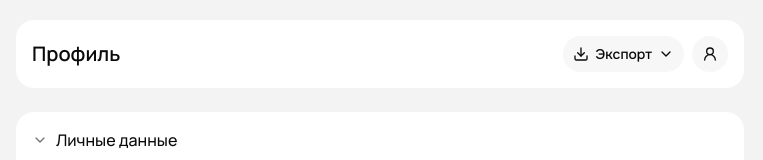
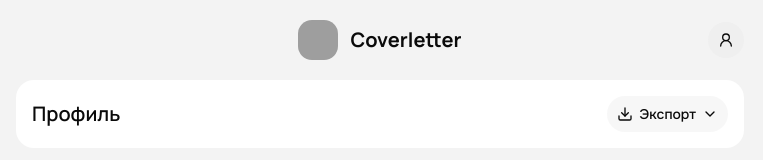
Before and after one commit to nik-tolstik/coverletter, a Next.js app: page /profile in a window 1280 px wide. Shown: the top 160 px of the page, without its empty margins (260-1023 px from the left). Built offline with nearby package versions, Linux system fonts and the light colour scheme; no server answers; sample sign-in values are in the browser's storage; grey boxes are pictures that could not be loaded.

Commit message:
feat(ui): add AppHeader component and integrate into HomePage and ProfilePage layouts

```diff
--- a/src/_pages/home/ui/home-page.tsx
+++ b/src/_pages/home/ui/home-page.tsx
@@ -1,6 +1,7 @@
 import { CoverLetterWorkspace } from "@/widgets/cover-letter-workspace";
 import type { CoverLetterHistoryItem } from "@/entities/cover-letter-history";
 import type { CoverLetterSettingsForm } from "@/entities/cover-letter-settings";
+import { AppHeader } from "@/widgets/app-navigation";
 
 export function HomePage({
   initialHistory,
@@ -12,10 +13,14 @@ export function HomePage({
   userEmail: string;
 }) {
   return (
-    <CoverLetterWorkspace
-      userEmail={userEmail}
-      initialHistory={initialHistory}
-      initialSettings={initialSettings}
-    />
+    <main className="min-h-dvh bg-background">
+      <div className="mx-auto flex w-full max-w-190 flex-col gap-5 px-4 pt-5 pb-[calc(5rem+env(safe-area-inset-bottom))]">
+        <AppHeader userEmail={userEmail} />
+        <CoverLetterWorkspace
+          initialHistory={initialHistory}
+          initialSettings={initialSettings}
+        />
+      </div>
+    </main>
   );
 }
--- a/src/_pages/profile/ui/profile-page.tsx
+++ b/src/_pages/profile/ui/profile-page.tsx
@@ -1,5 +1,6 @@
 import { ProfileEditorPage } from "@/features/edit-profile";
 import type { ProfileState } from "@/entities/profile";
+import { AppHeader } from "@/widgets/app-navigation";
 
 export function ProfilePage({
   initialProfile,
@@ -9,9 +10,11 @@ export function ProfilePage({
   userEmail: string;
 }) {
   return (
-    <ProfileEditorPage
-      userEmail={userEmail}
-      initialProfile={initialProfile.profile}
-    />
+    <main className="min-h-dvh bg-background">
+      <div className="mx-auto flex w-full max-w-190 flex-col gap-5 px-4 pt-5 pb-[calc(5rem+env(safe-area-inset-bottom))]">
+        <AppHeader userEmail={userEmail} />
+        <ProfileEditorPage initialProfile={initialProfile.profile} />
+      </div>
+    </main>
   );
 }
--- a/src/features/edit-profile/ui/profile-editor-page.tsx
+++ b/src/features/edit-profile/ui/profile-editor-page.tsx
@@ -5,7 +5,6 @@ import { ChevronDownIcon, DownloadIcon } from "lucide-react";
 import type { ProfileFormState } from "@/entities/profile";
 import { useProfileEditor } from "@/features/edit-profile/model/use-profile-editor";
 import { Button } from "@/shared/ui/button";
-import { UserMenu } from "@/widgets/app-navigation";
 import {
   DropdownMenu,
   DropdownMenuContent,
@@ -22,16 +21,14 @@ import { StandaloneProjectsSection } from "./sections/standalone-projects-sectio
 
 export function ProfileEditorPage({
   initialProfile,
-  userEmail,
 }: {
   initialProfile: ProfileFormState;
-  userEmail: string;
 }) {
   const editor = useProfileEditor(initialProfile);
 
   return (
-    <main className="min-h-dvh bg-background" aria-busy={editor.isPending}>
-      <div className="mx-auto flex w-full max-w-190 flex-col gap-6 px-4 pt-5 pb-20">
+    <>
+      <div className="flex flex-col gap-6" aria-busy={editor.isPending}>
         <header className="flex flex-wrap items-center justify-between gap-3 rounded-2xl bg-card p-4">
           <div className="flex flex-col gap-2">
             <h1 className="font-heading text-xl font-semibold">Профиль</h1>
@@ -51,7 +48,6 @@ export function ProfileEditorPage({
                 </DropdownMenuItem>
               </DropdownMenuContent>
             </DropdownMenu>
-            <UserMenu email={userEmail} />
           </div>
         </header>
 
@@ -97,6 +93,6 @@ export function ProfileEditorPage({
           onSave={editor.saveProfile}
         />
       )}
-    </main>
+    </>
   );
 }
--- a/src/widgets/app-navigation/index.ts
+++ b/src/widgets/app-navigation/index.ts
@@ -1,2 +1,3 @@
+export { AppHeader } from "./ui/app-header";
 export { AppBottomNavigation } from "./ui/app-bottom-navigation";
 export { UserMenu } from "./ui/user-menu";
--- /dev/null
+++ b/src/widgets/app-navigation/ui/app-header.tsx
@@ -0,0 +1,27 @@
+import Image from "next/image";
+
+import { UserMenu } from "./user-menu";
+
+export function AppHeader({ userEmail }: { userEmail: string }) {
+  return (
+    <header className="relative flex min-h-10 items-center justify-center px-12">
+      <div className="flex min-w-0 items-center justify-center gap-3">
+        <Image
+          src="/icon.svg"
+          alt=""
+          width={40}
+          height={40}
+          className="size-10 shrink-0 rounded-xl"
+          priority
+        />
+        <span className="min-w-0 truncate font-heading text-xl font-bold">
+          Coverletter
+        </span>
+      </div>
+
+      <div className="absolute top-1/2 right-0 -translate-y-1/2">
+        <UserMenu email={userEmail} />
+      </div>
+    </header>
+  );
+}
--- a/src/widgets/cover-letter-workspace/ui/cover-letter-workspace.tsx
+++ b/src/widgets/cover-letter-workspace/ui/cover-letter-workspace.tsx
@@ -1,12 +1,10 @@
 "use client";
 
-import Image from "next/image";
 import { SparklesIcon } from "lucide-react";
 
 import type { CoverLetterHistoryItem } from "@/entities/cover-letter-history";
 import type { CoverLetterSettingsForm } from "@/entities/cover-letter-settings";
 import { Button } from "@/shared/ui/button";
-import { UserMenu } from "@/widgets/app-navigation";
 
 import { useCoverLetterWorkspace } from "../model/use-cover-letter-workspace";
 import { AdditionalWishesCard } from "./additional-wishes-card";
@@ -19,11 +17,9 @@ import { VacancyCard } from "./vacancy-card";
 export function CoverLetterWorkspace({
   initialHistory = [],
   initialSettings,
-  userEmail,
 }: {
   initialHistory?: CoverLetterHistoryItem[];
   initialSettings: CoverLetterSettingsForm;
-  userEmail: string;
 }) {
   const workspace = useCoverLetterWorkspace({
     initialHistory,
@@ -31,27 +27,11 @@ export function CoverLetterWorkspace({
   });
 
   return (
-    <main className="min-h-dvh bg-background">
-      <div className="mx-auto flex w-full max-w-190 flex-col gap-5 px-4 pt-5 pb-[calc(5rem+env(safe-area-inset-bottom))]">
-        <div className="flex min-w-0 items-center justify-center gap-3 px-1">
-          <Image
-            src="/icon.svg"
-            alt=""
-            width={40}
-            height={40}
-            className="size-10 shrink-0 rounded-xl"
-            priority
-          />
-          <span className="min-w-0 font-heading text-xl font-bold">
-            Coverletter
-          </span>
-        </div>
-
+    <>
       <header className="flex flex-wrap items-center justify-between gap-4 rounded-2xl bg-card p-4">
         <h1 className="min-w-0 font-heading text-xl font-semibold">
           Генератор
         </h1>
-          <div className="flex flex-wrap items-center gap-2">
         <HistoryDialog
           history={workspace.history}
           isClearingHistory={workspace.isClearingHistory}
@@ -59,8 +39,6 @@ export function CoverLetterWorkspace({
           onClear={workspace.clearHistory}
           onRepeat={workspace.repeatHistoryItem}
         />
-            <UserMenu email={userEmail} />
-          </div>
       </header>
 
       <section className="grid grid-cols-1 content-start gap-5">
@@ -112,7 +90,6 @@ export function CoverLetterWorkspace({
           </Button>
         </div>
       </section>
-      </div>
-    </main>
+    </>
   );
 }
```
Lines whose indentation alone changed are shown as unchanged.
